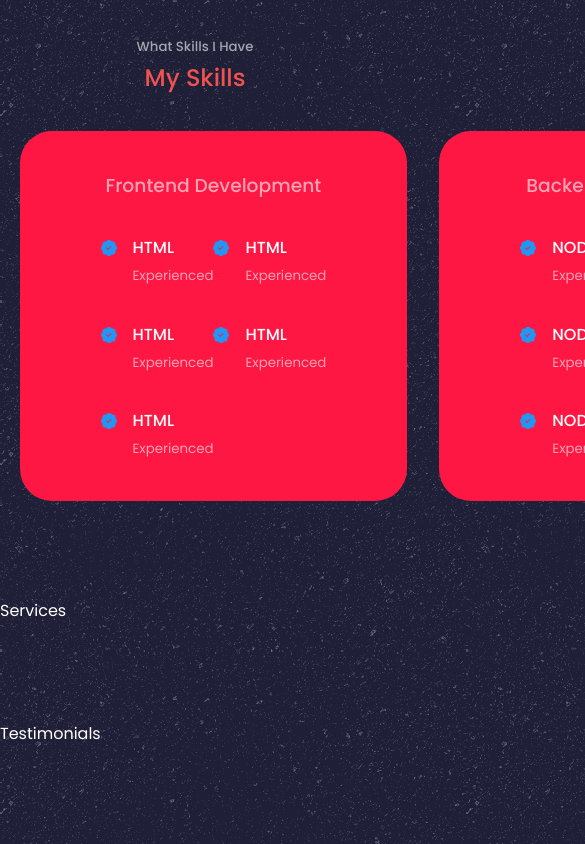
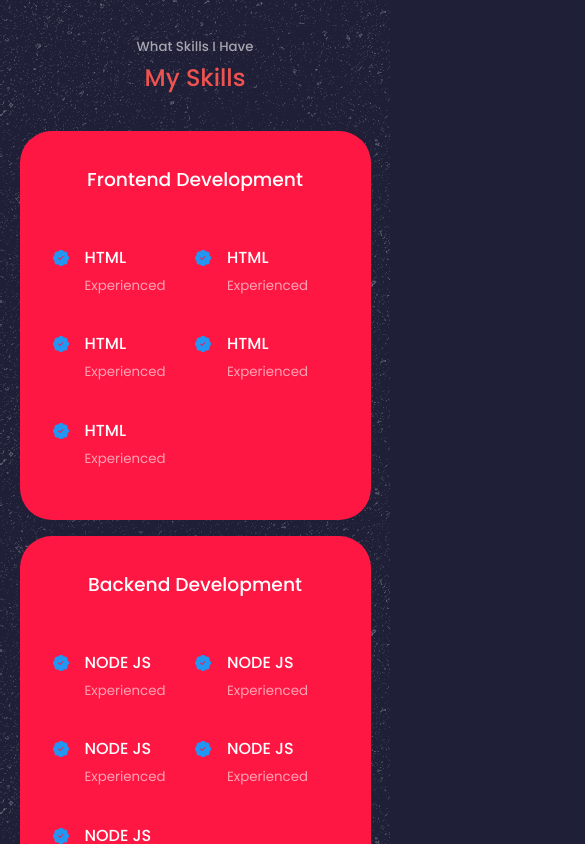
Before and after one commit to matthewmics/me, a React (Create React App) app: page / in a window 390 px wide. Shown: the part 2140-2984 px from the top of the page, 585 px wide, since content can reach past the window. Built offline with nearby package versions, Linux system fonts and the light colour scheme.

Commit message:
Skills component responsiveness

```diff
--- a/src/components/experience/skills.scss
+++ b/src/components/experience/skills.scss
@@ -15,7 +15,7 @@
         & h3 {
             text-align: center;
             margin-bottom: 2rem;
-            color: var(--color-light);
+            color: var(--color-white);
         }
     }
 
@@ -43,10 +43,28 @@
 
 /* ====== MEDIA QUERIES (MEDIUM DEVICES) */
 @media screen and (max-width: 1024px) {
+    .experience__container {
+        grid-template-columns: 1fr;
 
+        & > div {
+            width: 80%;
+            padding: 2rem;
+            margin: 0 auto;
+        }
+    }
+
+    .experience__content {
+        padding: 1rem;
+    }
 }
 
 /* ====== MEDIA QUERIES (SMALL DEVICES) */
 @media screen and (max-width: 600px) {
-
+    .experience__container {
+        gap: 1rem;
+        & > div {
+            width: 100%;
+            padding: 2rem 1rem;
+        }
+    }
 }
```
